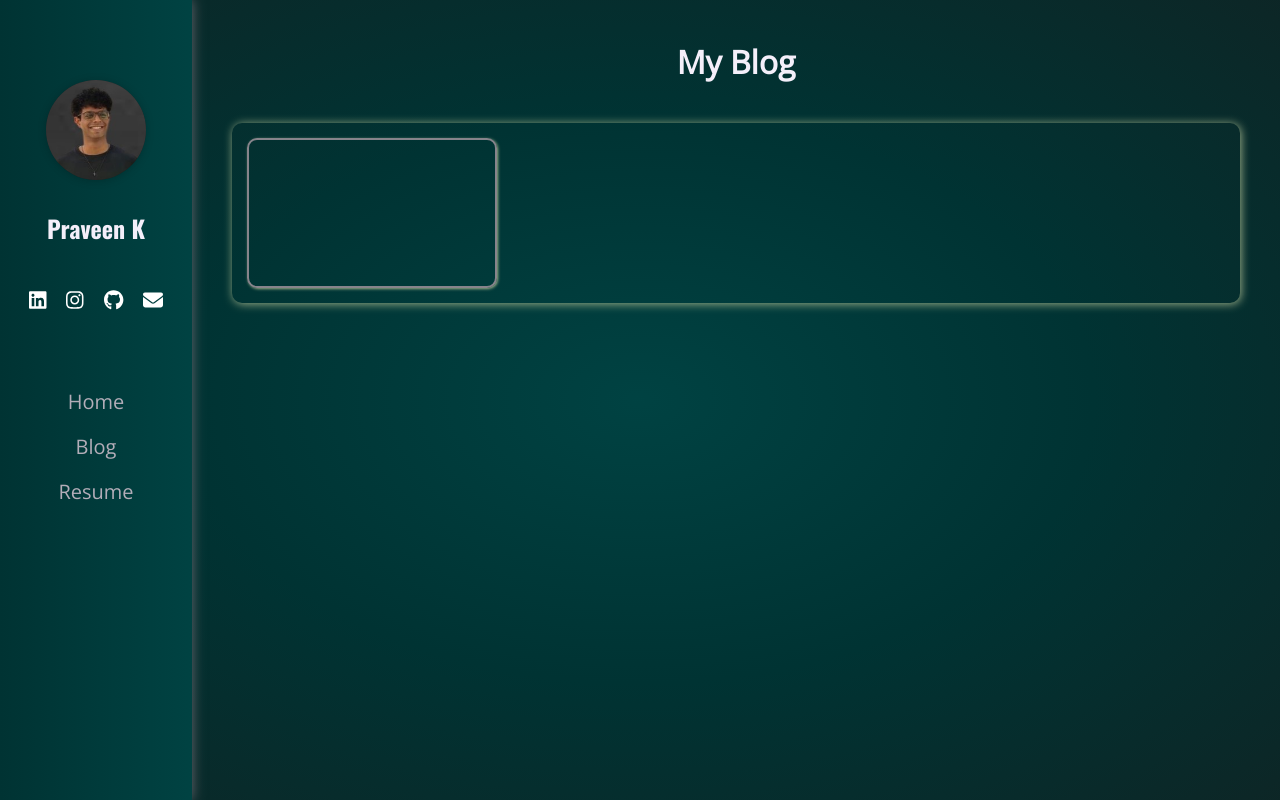
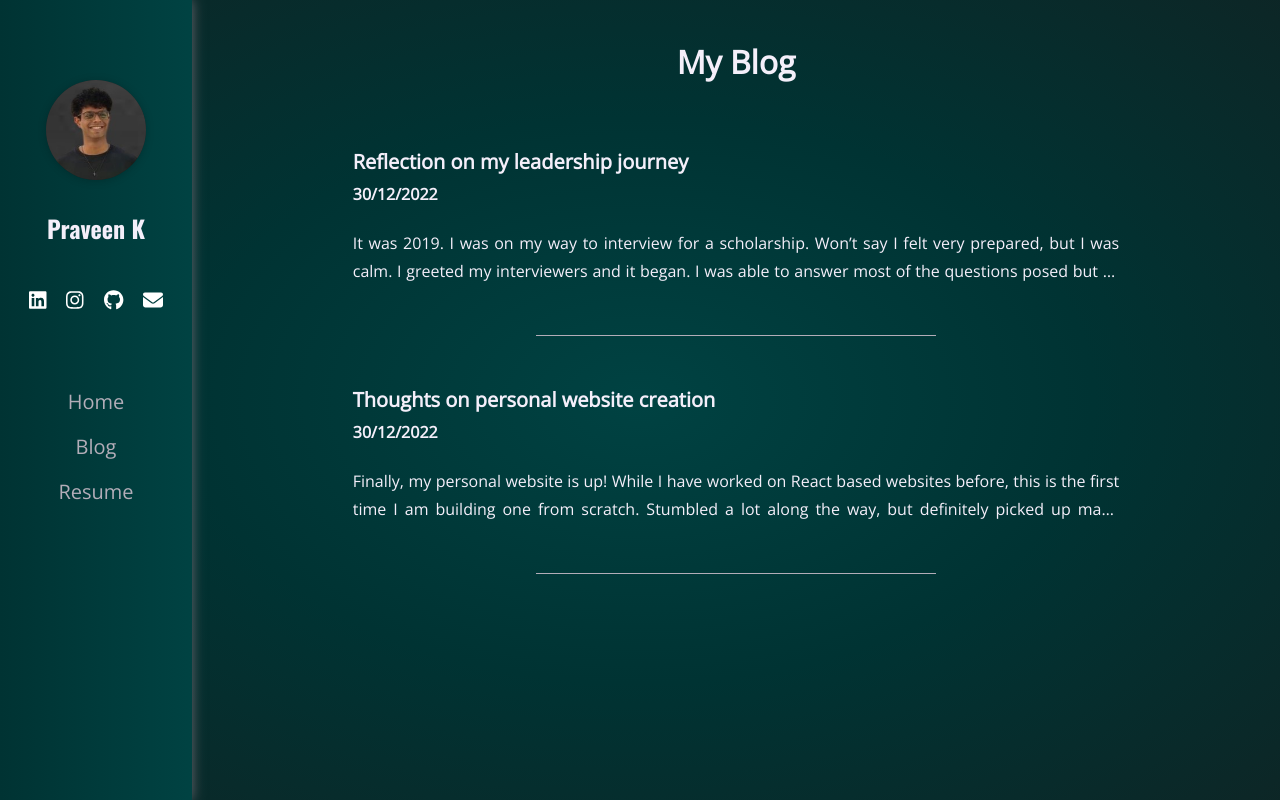
Before and after one commit to praveenkrishna0512/MyWebsite, a Next.js app: page /blog in a window 1280 px wide. Built offline with nearby package versions, Linux system fonts and the light colour scheme.

Commit message:
blog page almost ready

```diff
--- a/components/blog/blogListItem.js
+++ b/components/blog/blogListItem.js
@@ -7,32 +7,11 @@ function BlogListItem({ blog }) {
   return (
     <div className={classes.rectangle}>
       <div className={classes.text}>
-        <h5>{blog.title}</h5>
-        {/* <div className={classes.tags}>
-          {blog.tags.map((tag) => (
-            <Tag key={tag} tag={tag}></Tag>
-          ))}
-        </div> */}
-        {/* <Markdown>
-          {blog.post}
-        </Markdown> */}
-        {blog.type ? (
-          <i style={{ margin: "7px 0px 0px 0px" }}>{blog.type}</i>
-        ) : (
-          <></>
-        )}
-        {blog.company ? (
-          <i style={{ margin: "3px 0px 0px 0px" }}>{blog.company}</i>
-        ) : (
-          <></>
-        )}
-        {blog.startDate ? (
-          <i style={{ margin: "3px 0px 0px 0px" }}>
-            {blog.startDate} {blog.endDate ? ` - ${blog.endDate}` : <></>}
-          </i>
-        ) : (
-          <></>
-        )}
+        <h4>{blog.title}</h4>
+        <h5>{blog.datePosted}</h5>
+        <div className={classes.preview}>
+          <p>{blog.content}</p>
+        </div>
       </div>
     </div>
   );
--- a/components/blog/blogListItem.module.css
+++ b/components/blog/blogListItem.module.css
@@ -1,27 +1,23 @@
 .rectangle {
-  width: 250px;
+  width: 80%;
   height: 100%;
-  border: 2px solid var(--color-grey-500);
+  /* border: 2px solid var(--color-grey-500);
   box-shadow: 1px 1px 3px var(--color-primary-400);
-  border-radius: 10px;
+  border-radius: 10px; */
   z-index: 0;
   margin: 0px 10px 0px 10px;
   padding: 10px 0px 10px 0px;
+
 }
 
 .rectangle:hover {
-  border: 2px solid var(--color-grey-50);
+  /* border: 2px solid var(--color-grey-50); */
   box-shadow: 1px 1px 10px var(--color-primary-400);
-}
-
-.tags {
-  display: flex;
-  flex-direction: row;
-  column-gap: 10px;
+  border-radius: 10px;
 }
 
 .text {
-  padding: 0px 5% 0px 5%;
+  padding: 0px 2% 0px 2%;
   text-align: left;
   display: flex;
   flex-direction: column;
@@ -39,6 +35,10 @@
   /* row-gap: 3px; */
 }
 
+.text h4 {
+  margin: 0px 0px 5px 0px;
+}
+
 .text h5 {
   margin: 0px 0px 5px 0px;
 }
@@ -51,3 +51,13 @@
   font-size: 0.85rem;
   color: var(--color-grey-100);
 }
+
+.preview {
+  display: -webkit-box;
+  -webkit-line-clamp: 2;
+  -webkit-box-orient: vertical;
+  overflow: hidden;
+  text-align: justify;
+  white-space: pre-wrap;
+  line-height: 175%;
+}
--- a/components/blog/blogListView.js
+++ b/components/blog/blogListView.js
@@ -1,15 +1,28 @@
 import classes from "./blogListView.module.css";
 import Image from "next/image";
 import BlogListItem from "./blogListItem";
+import { useEffect, useState } from "react";
+import getBlog from "../../lib/helper";
+import Link from "next/link";
 
-function BlogListView({ blogs }) {
+function BlogListView() {
+  const [blogs, setBlogs] = useState([]);
+
+  useEffect(() => {
+    const blogsPromise = getBlog();
+    blogsPromise.then((blogs) => setBlogs(blogs));
+  });
+
   return (
     <div className={classes.listview}>
       <div className={classes.rectangle}>
         {blogs.map((blog) => (
-          <div key={`${blog.id}`}>
-            <BlogListItem blog={blog}/>
-          </div>
+          <>
+            <Link key={`${blog.id}`} className={classes.link} href={`/blog/${blog.id}`}>
+              <BlogListItem blog={blog} />
+            </Link>
+            <hr />
+          </>
         ))}
       </div>
     </div>
--- a/components/blog/blogListView.module.css
+++ b/components/blog/blogListView.module.css
@@ -5,38 +5,20 @@
 
 .rectangle {
   display: flex;
-  flex-direction: row;
+  flex-direction: column;
+  align-items: center;
   width: 100%;
-  height: 180px;
   /* border: 4px dashed var(--color-primary-600); */
-  box-shadow: 1px 1px 10px var(--color-primary-400);
-  border-radius: 10px;
+  /* box-shadow: 1px 1px 10px var(--color-primary-400); */
+  /* border-radius: 10px; */
   z-index: 0;
   padding: 15px 5px 15px 5px;
   overflow: auto;
 }
 
-/* width */
-.rectangle::-webkit-scrollbar {
-  width: 10px;
-}
-
-/* Track */
-.rectangle::-webkit-scrollbar-track {
-
-  border-radius: 20px;
-}
-
-/* Handle */
-.rectangle::-webkit-scrollbar-thumb {
-  background: var(--color-primary-800);
-  border-radius: 20px;
-  box-shadow: inset 0 0 5px grey;
-}
-
-/* Handle on hover */
-.rectangle::-webkit-scrollbar-thumb:hover {
-  background: var(--color-primary-700);
+.rectangle hr {
+  width: 40%;
+  margin: 40px 0px 40px 0px
 }
 
 .text {
@@ -53,8 +35,8 @@
   color: var(--color-grey-200);
 }
 
-@media (max-width: 1058px) {
-  .rectangle {
-    height: 225px !important;
-  }
+.link {
+  display: flex;
+  flex-direction: row;
+  justify-content: center;
 }
--- a/pages/blog/blogListPage.module.css
+++ b/pages/blog/blogListPage.module.css
@@ -1,5 +1,4 @@
 .wrapper {
-    height: 100vh;
     width: 100%;
     text-align: center;
     display: flex;
--- a/pages/blog/index.js
+++ b/pages/blog/index.js
@@ -3,33 +3,11 @@ import BlogListView from "../../components/blog/blogListView";
 import { useState, useEffect } from "react";
 
 function BlogListPage() {
-  const file_name = "first_blog.md";
-  const [post, setPost] = useState("");
-
-  // useEffect(() => {
-  //   import(`../../components/blog/content/${file_name}`)
-  //     .then((res) => {
-  //       fetch(res.default)
-  //         .then((res) => res.text())
-  //         .then((res) => setPost(res))
-  //         .catch((err) => console.log(err));
-  //     })
-  //     .catch((err) => console.log(err));
-  // });
-
-  // console.log(post)
-
-  var blogs = [
-    {
-      id: 1,
-      post: post
-    },
-  ];
 
   return (
     <div className={classes.wrapper}>
       <h1>My Blog</h1>
-      <BlogListView blogs={blogs} />
+      <BlogListView/>
     </div>
   );
 }
```
